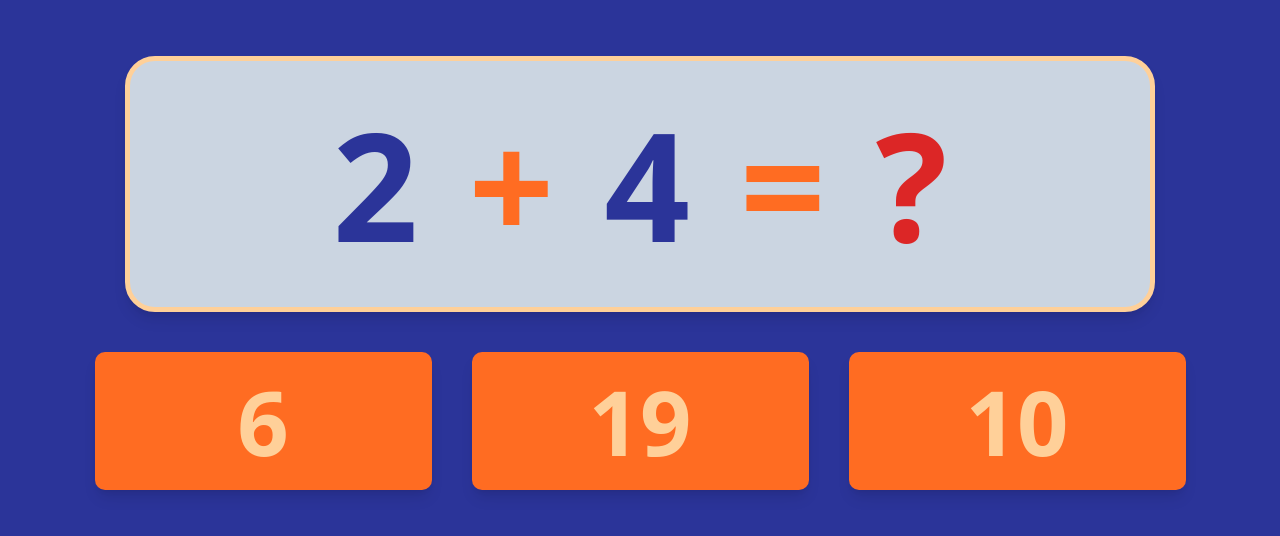
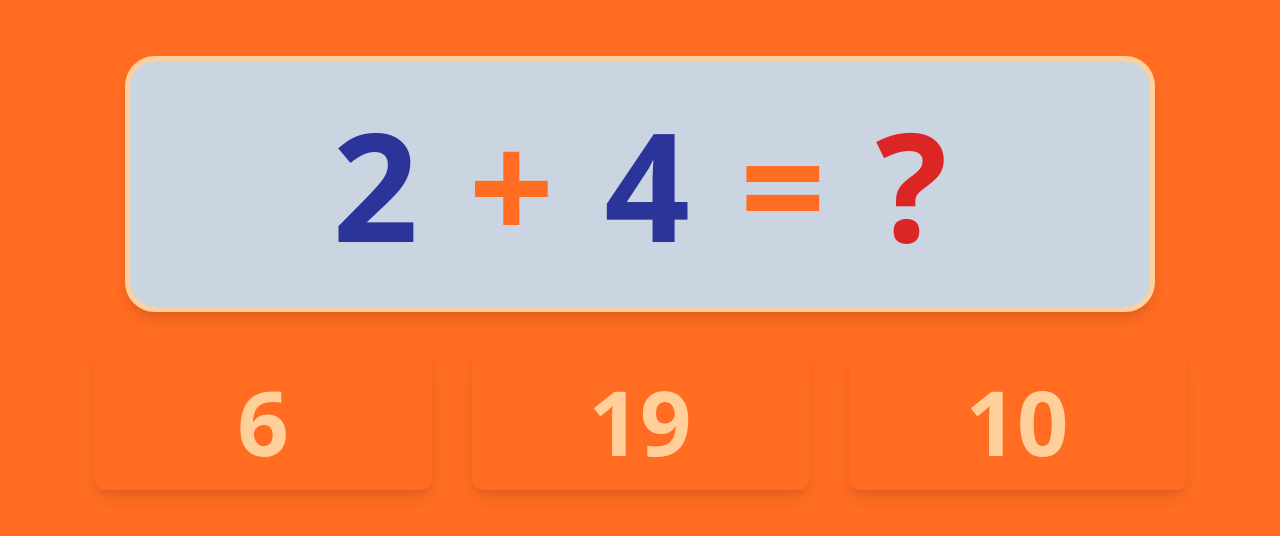
Before and after one commit to Jdexurbano/QuickMath, a React (Vite) app: page / in a window 1280 px wide. Shown: the top 536 px of the page. Built offline with nearby package versions, Linux system fonts and the light colour scheme.

Commit message:
change the background color

```diff
--- a/src/pages/AdditionPage.jsx
+++ b/src/pages/AdditionPage.jsx
@@ -61,7 +61,7 @@ function AdditionPage() {
 
   return (
     <>
-      <main className="h-screen w-screen px-[100px] pt-14 bg-primary flex flex-col items-center">
+      <main className="h-screen w-screen px-[100px] pt-14 bg-secondary flex flex-col items-center">
         <div className="w-[1030px] h-[256px] bg-slate-300 rounded-[30px] border-[5px] border-accent flex justify-center items-center gap-[50px] shadow-lg">
           <span className="text-[150px] font-semibold text-primary">
             {problem.num1}
```
